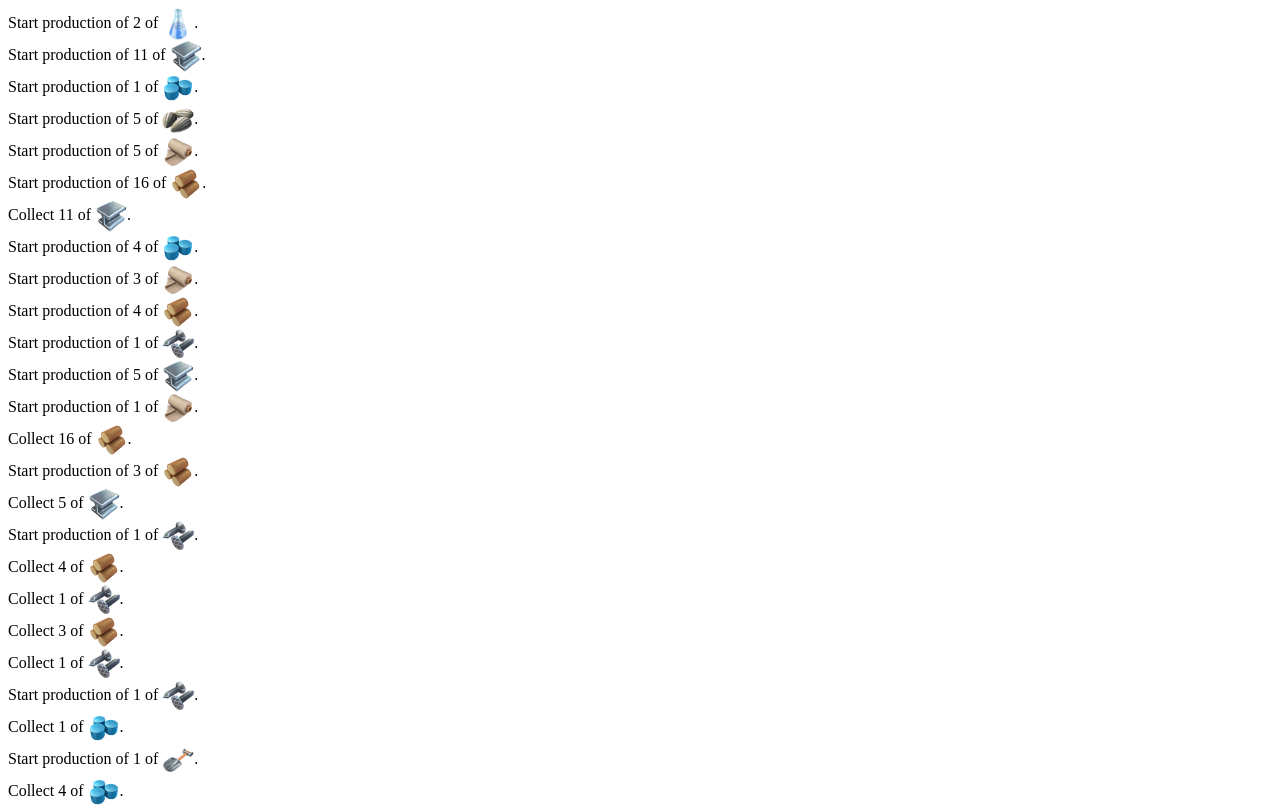
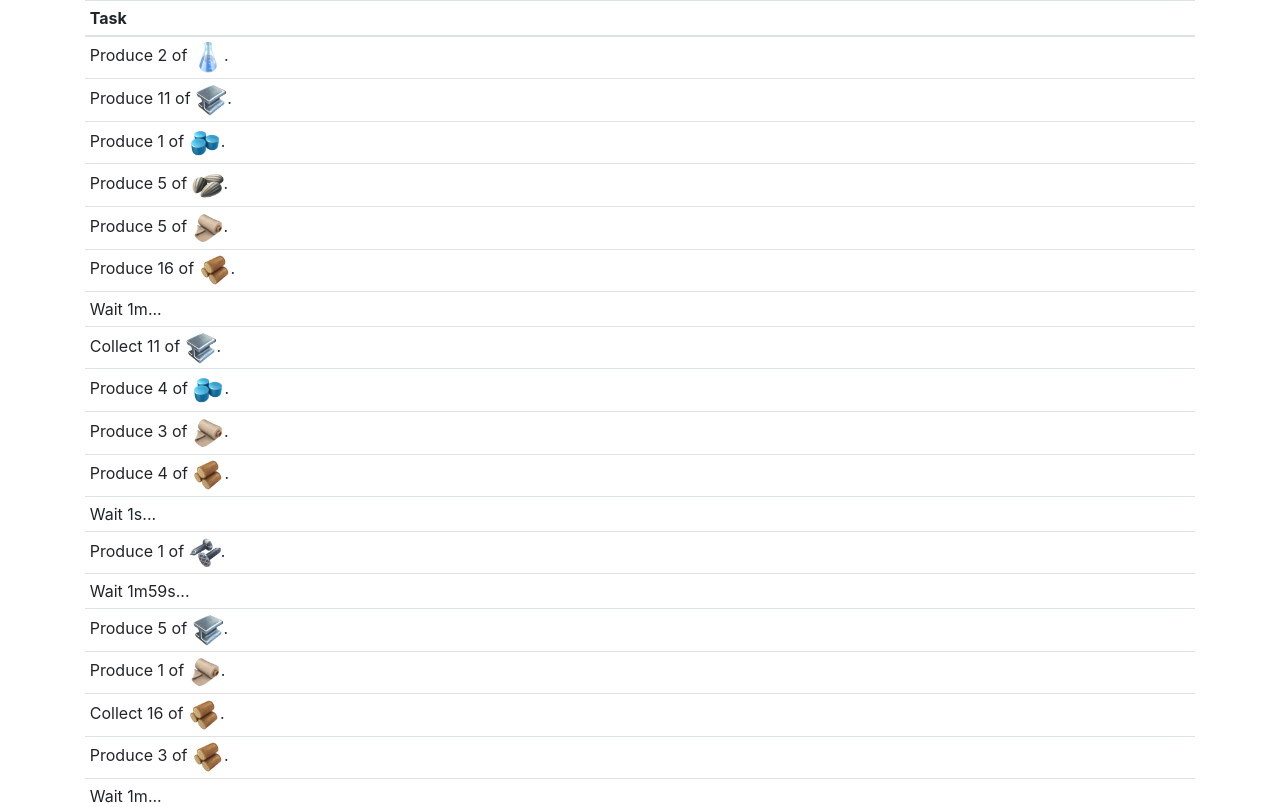
Before and after one commit to pldin601/simcity-buildit-todo-calculator, a React (Create React App) app: page / in a window 1280 px wide. Shown: the top 807 px of the page. Built offline with nearby package versions, Linux system fonts and the light colour scheme.

Commit message:
Refactoring markdown and tables.

```diff
--- a/package.json
+++ b/package.json
@@ -6,15 +6,18 @@
   "main": "src/index.tsx",
   "dependencies": {
     "@types/lodash": "4.14.139",
+    "bootstrap": "^4.3.1",
     "lodash": "4.17.15",
     "react": "16.8.4",
     "react-dom": "16.8.4",
-    "react-scripts": "^3.1.2"
+    "react-scripts": "^3.1.2",
+    "reactstrap": "^8.0.1"
   },
   "devDependencies": {
     "@types/node": "^12.7.7",
     "@types/react": "16.8.8",
     "@types/react-dom": "16.8.2",
+    "@types/reactstrap": "^8.0.4",
     "prettier": "^1.18.2",
     "typescript": "3.3.3"
   },
--- /dev/null
+++ b/src/components/HumanTime.tsx
@@ -0,0 +1,14 @@
+import * as React from "react";
+
+export default function HumanTime({ time }) {
+  const hours = Math.floor(time / 3600);
+  const minutes = Math.floor(time / 60) % 60;
+  const seconds = time % 60;
+  return (
+    <>
+      {hours > 0 ? <>{hours}h</> : null}
+      {minutes > 0 ? <>{minutes}m</> : null}
+      {seconds > 0 ? <>{seconds}s</> : null}
+    </>
+  );
+}
--- a/src/components/quest/ProduceProduct.tsx
+++ b/src/components/quest/ProduceProduct.tsx
@@ -4,7 +4,7 @@ import ProductPicture from "../ProductPicture";
 export default function ProduceProduct({ product, quantity }) {
   return (
     <div>
-      Start production of {quantity} of <ProductPicture product={product} />.
+      Produce {quantity} of <ProductPicture product={product} />.
     </div>
   );
 }
--- a/src/components/quest/Quest.tsx
+++ b/src/components/quest/Quest.tsx
@@ -1,18 +1,55 @@
 import * as React from "react";
+import { Container, Table, Row, Col } from "reactstrap";
 import ProduceProduct from "./ProduceProduct";
 import CollectProduct from "./CollectProduct";
+import WaitTime from "./WaitTime";
+import HumanTime from "../HumanTime";
 
 export default function Quest({ log }) {
+  let prevTime = 0;
+
+  const { time: totalTime } = log[log.length - 1];
+
   return (
-    <div>
-      {React.Children.toArray(
-        log.map(({ product, quantity, message }) => {
-          if (message === "START") {
-            return <ProduceProduct product={product} quantity={quantity} />;
-          }
-          return <CollectProduct product={product} quantity={quantity} />;
-        })
-      )}
-    </div>
+    <Container>
+      <Table size={"sm"}>
+        <thead>
+          <tr>
+            <th>Task</th>
+          </tr>
+        </thead>
+        {React.Children.toArray(
+          log.map(({ product, quantity, message, time }) => {
+            const delta = time - prevTime;
+            prevTime = time;
+            return (
+              <>
+                {delta > 0 && (
+                  <tr>
+                    <td>
+                      <WaitTime time={delta} />
+                    </td>
+                  </tr>
+                )}
+                <tr>
+                  <td>
+                    {message === "START" ? (
+                      <ProduceProduct product={product} quantity={quantity} />
+                    ) : (
+                      <CollectProduct product={product} quantity={quantity} />
+                    )}
+                  </td>
+                </tr>
+              </>
+            );
+          })
+        )}
+      </Table>
+      <Row>
+        <Col>
+          Approx. Time: <HumanTime time={totalTime} />
+        </Col>
+      </Row>
+    </Container>
   );
 }
--- /dev/null
+++ b/src/components/quest/WaitTime.tsx
@@ -0,0 +1,11 @@
+import * as React from "react";
+import HumanTime from "../HumanTime";
+
+export default function WaitTime({ time }) {
+  return (
+    <div>
+      Wait <HumanTime time={time} />
+      ...
+    </div>
+  );
+}
--- a/src/index.tsx
+++ b/src/index.tsx
@@ -1,8 +1,8 @@
 import * as React from "react";
 import { render } from "react-dom";
+import "./styles.css";
+import 'bootstrap/dist/css/bootstrap.min.css';
 import calculate from "./domain/calculate";
-
-import "./styles.css";
 import Quest from "./components/quest/Quest";
 
 function App() {
```
Also changed, not shown: 1 other file (tests, documents, lock files or other folders).
